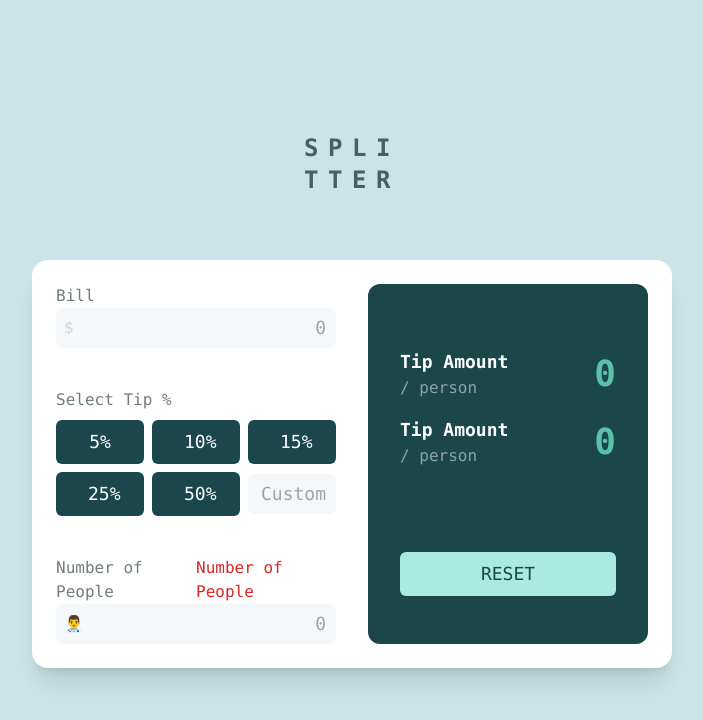
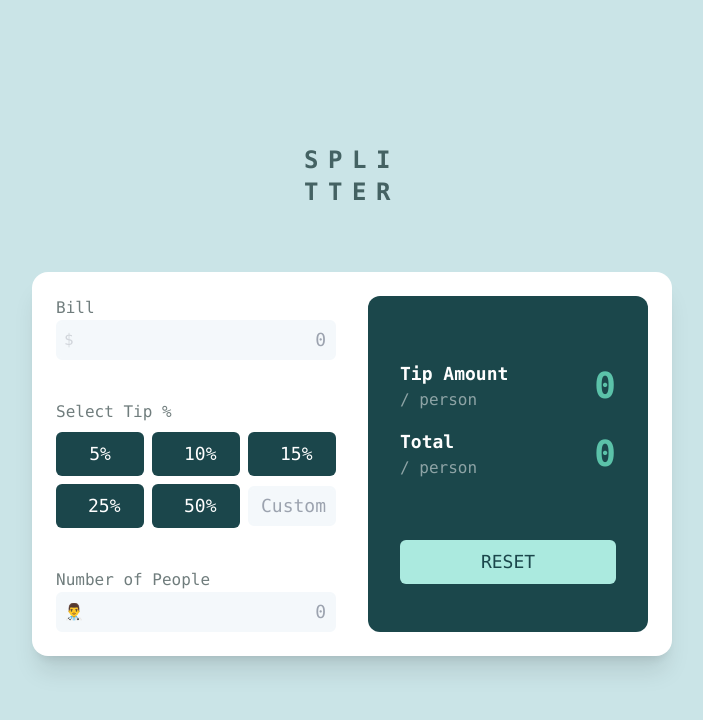
Before and after one commit to adandev1125/tip-calc, a Next.js app: page / in a window 1280 px wide. Shown: the top 720 px of the page, without its empty margins (288-991 px from the left). Built offline with nearby package versions, Linux system fonts and the light colour scheme.

Commit message:
Added validation for number of people.

```diff
--- a/src/components/NumberInput.tsx
+++ b/src/components/NumberInput.tsx
@@ -34,8 +34,10 @@ const NumberInput: FC<InputProps> = memo((props: InputProps) => {
     <div className="relative flex flex-row items-center">
       <input
         className={
-          (props.isError ? "border-red-600" : "border-inputNormal") +
-          (props.label === undefined || props.label.length === 0 ? "" : "pl-8")
+          (props.isError
+            ? "border-red-600 focus:border-red-600"
+            : "border-inputNormal focus:border-inputNormal") +
+          (props.label === undefined || props.label.length === 0 ? "" : " pl-8")
         }
         placeholder={props.placeholder}
         maxLength={30}
--- a/src/pages/index.tsx
+++ b/src/pages/index.tsx
@@ -6,6 +6,7 @@ import Price from "@/components/Price";
 
 export default function Home() {
   const [selectedRate, setSelectedRate] = useState(0);
+  const [peopleInputError, setPeopleInputError] = useState("");
 
   const onBillChanged = useCallback((text: "") => {
     console.log(text);
@@ -17,6 +18,17 @@ export default function Home() {
 
   const onCustomRateChanged = useCallback((text: "") => {
     setSelectedRate(parseInt(text));
+  }, []);
+
+  const onNumberOfPeopleChanged = useCallback((text: "") => {
+    const number = parseInt(text);
+    if (number === 0) {
+      setPeopleInputError("Can't be zero");
+    } else if (number < 0) {
+      setPeopleInputError("Must greater than zero");
+    } else {
+      setPeopleInputError("");
+    }
   }, []);
 
   return (
@@ -56,12 +68,19 @@ export default function Home() {
 
           <div className="mt-10 flex w-full justify-between">
             <span className="text-lightText">Number of People</span>
-            <span className="text-red-600">Number of People</span>
+            <span
+              className={
+                "text-red-600 transition-all" +
+                (peopleInputError.length > 0 ? "opacity-100" : "opacity-0")
+              }
+            >
+              {peopleInputError}
+            </span>
           </div>
           <NumberInput
             isDouble={false}
-            isError={false}
-            onChange={onCustomRateChanged}
+            isError={peopleInputError.length > 0}
+            onChange={onNumberOfPeopleChanged}
             label="👨‍⚕️"
             placeholder="0"
           />
@@ -70,7 +89,7 @@ export default function Home() {
         <div className="flex flex-col w-full h-full bg-[#1b474b] rounded-xl px-8 py-12 justify-between">
           <div>
             <Price caption="Tip Amount" price={0} />
-            <Price caption="Tip Amount" price={0} />
+            <Price caption="Total" price={0} />
           </div>
           <button className="w-full bg-buttonActive text-buttonNormal uppercase">
             Reset
```
